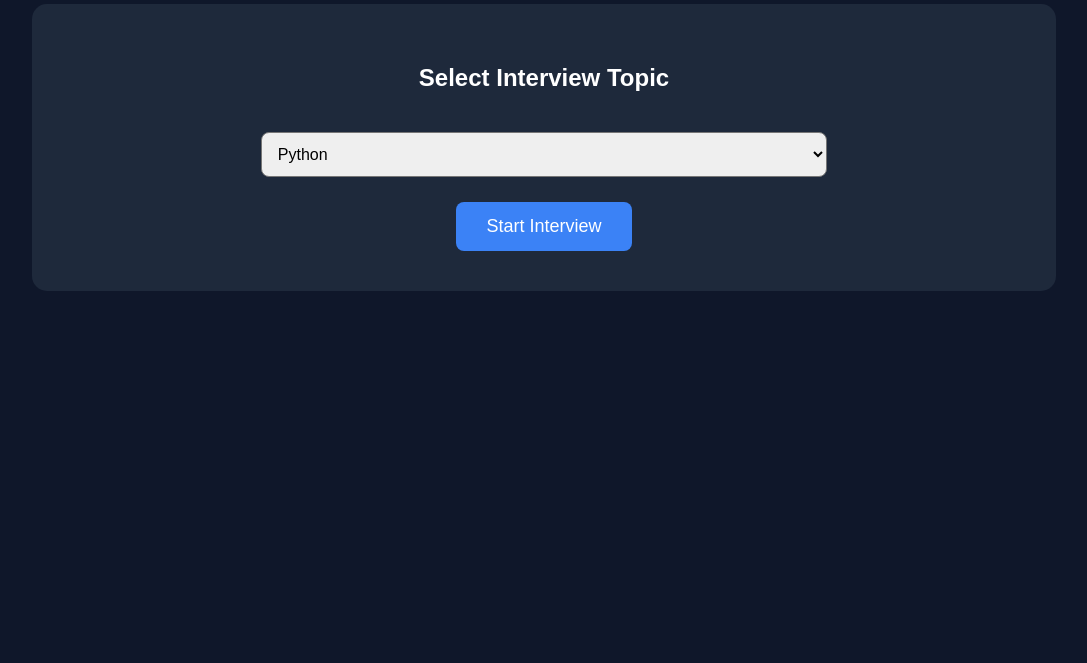
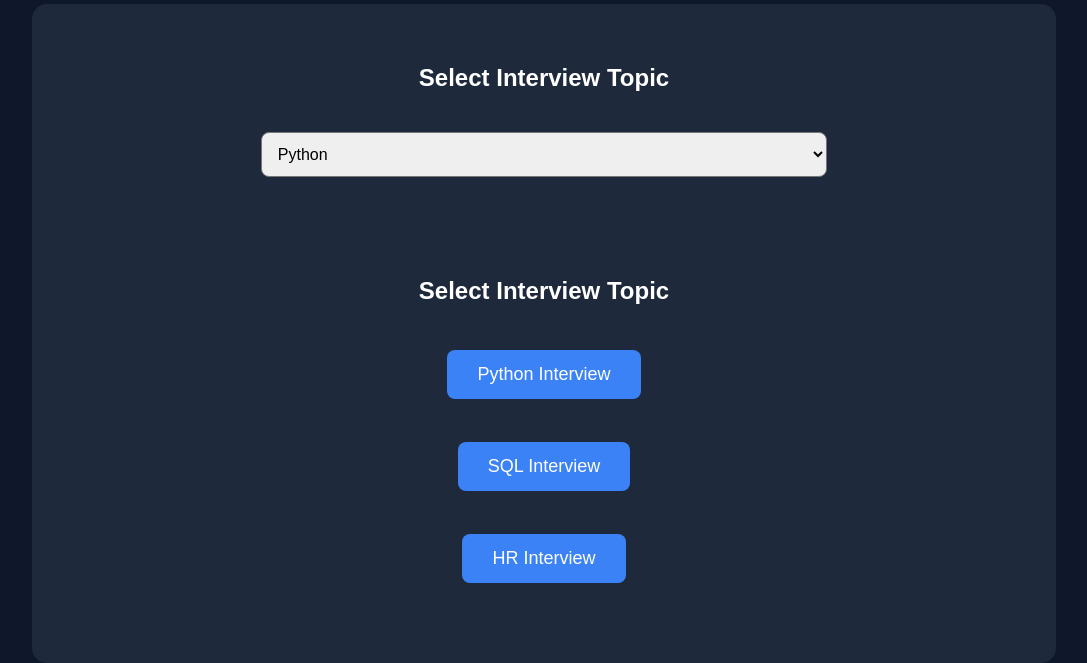
Before and after one commit to aanyajain9/ai-interview-system, a Flask app: page / in a window 1280 px wide. Shown: the part 284-947 px from the top of the page, without its empty margins (96-1183 px from the left). Before the commit the page ends 575 px from the top, so only its background shows below. Run offline with Flask 3, Linux system fonts and the light colour scheme.

Commit message:
Implemented score tracking and multiple interview categories

```diff
--- a/app.py
+++ b/app.py
@@ -1,50 +1,61 @@
+
+
+
 from flask import Flask, render_template, request
-from google import genai
-from dotenv import load_dotenv
-import os
-
-# load env file
-load_dotenv()
 
 app = Flask(__name__)
-
-# Gemini client
-client = genai.Client(
-    api_key=os.getenv("GEMINI_API_KEY")
-)
 
 # chat history
 chat_history = []
 
-# question list
-questions = [
-
+# Python questions
+python_questions = [
     "What is Python?",
-
-    "Explain OOP concepts.",
-
-    "What is Machine Learning?",
-
-    "What is SQL?",
-
-    "What are your strengths?"
-
+    "Explain OOP.",
+    "What is a list?",
+    "What is a dictionary?"
 ]
 
-# question tracker
+sql_questions = [
+    "What is SQL?",
+    "What is a Primary Key?",
+    "Difference between DELETE and TRUNCATE?",
+    "What is JOIN?"
+]
+
+hr_questions = [
+    "Tell me about yourself.",
+    "What are your strengths?",
+    "Why should we hire you?",
+    "Where do you see yourself in 5 years?"
+]
+
+# trackers
 question_index = 0
+score = 0
 
 
 @app.route("/")
 def home():
-
     return render_template("dashboard.html")
 
 
-@app.route("/interview", methods=["GET", "POST"])
-def interview():
+@app.route("/interview/<category>", methods=["GET", "POST"])
+def interview(category):
+    if category == "python":
+
+        questions = python_questions
+
+    elif category == "sql":
+
+        questions = sql_questions
+
+    else:
+
+        questions = hr_questions
 
     global question_index
+    global score
 
     # first AI question
     if len(chat_history) == 0:
@@ -66,33 +77,27 @@ def interview():
             "message": user_answer
         })
 
-        # short answer check
-        if len(user_answer) < 10:
+        # scoring
+        if len(user_answer) < 20:
 
             ai_reply = "Your answer is too short. Try explaining more."
 
         else:
 
-            prompt = f"""
-            You are an AI interviewer.
+            score += 10
 
-            Check the user's answer.
-            Give feedback.
-            Then ask the next interview question.
+            ai_reply = f"Good answer! 🎉\nCurrent Score: {score}"
 
-            User Answer:
-            {user_answer}
+        # next question
+        if question_index < len(questions):
 
-            Next Question:
-            {questions[question_index]}
-            """
+            ai_reply += f"\n\nNext Question:\n{questions[question_index]}"
 
-            response = client.models.generate_content(
-                model="gemini-2.0-flash",
-                contents=prompt
-            )
+            question_index += 1
 
-            ai_reply = response.text
+        else:
+
+            ai_reply += "\n\nInterview Completed! 🎉"
 
         # save AI reply
         chat_history.append({
@@ -100,17 +105,10 @@ def interview():
             "message": ai_reply
         })
 
-        # next question
-        question_index += 1
-
-        # restart question list
-        if question_index >= len(questions):
-
-            question_index = 0
-
     return render_template(
         "interview.html",
-        chat_history=chat_history
+        chat_history=chat_history,
+        score=score
     )
 
 
--- a/templates/dashboard.html
+++ b/templates/dashboard.html
@@ -97,15 +97,27 @@
 
             <br>
 
-            <form action="/interview">
-                <button>
-                    Start Interview
-                </button>
-            </form>
+            <div class="card">
 
-        </div>
+    <h2>Select Interview Topic</h2>
 
-    </div>
+    <a href="/interview/python">
+        <button>Python Interview</button>
+    </a>
+
+    <br><br>
+
+    <a href="/interview/sql">
+        <button>SQL Interview</button>
+    </a>
+
+    <br><br>
+
+    <a href="/interview/hr">
+        <button>HR Interview</button>
+    </a>
+
+</div>
 
 </body>
 
```
Also changed, not shown: templates/interview.html (+5 -4 lines).
